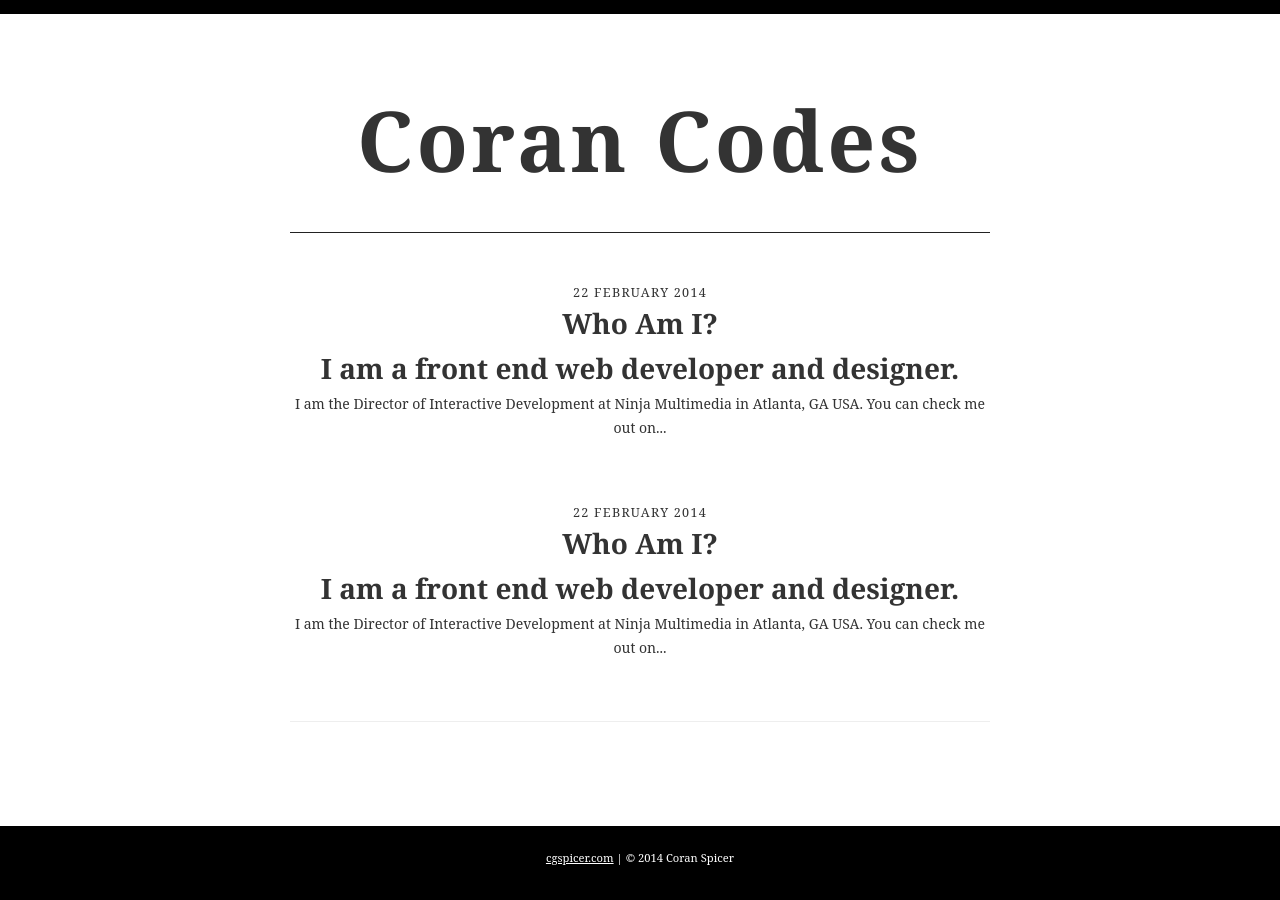
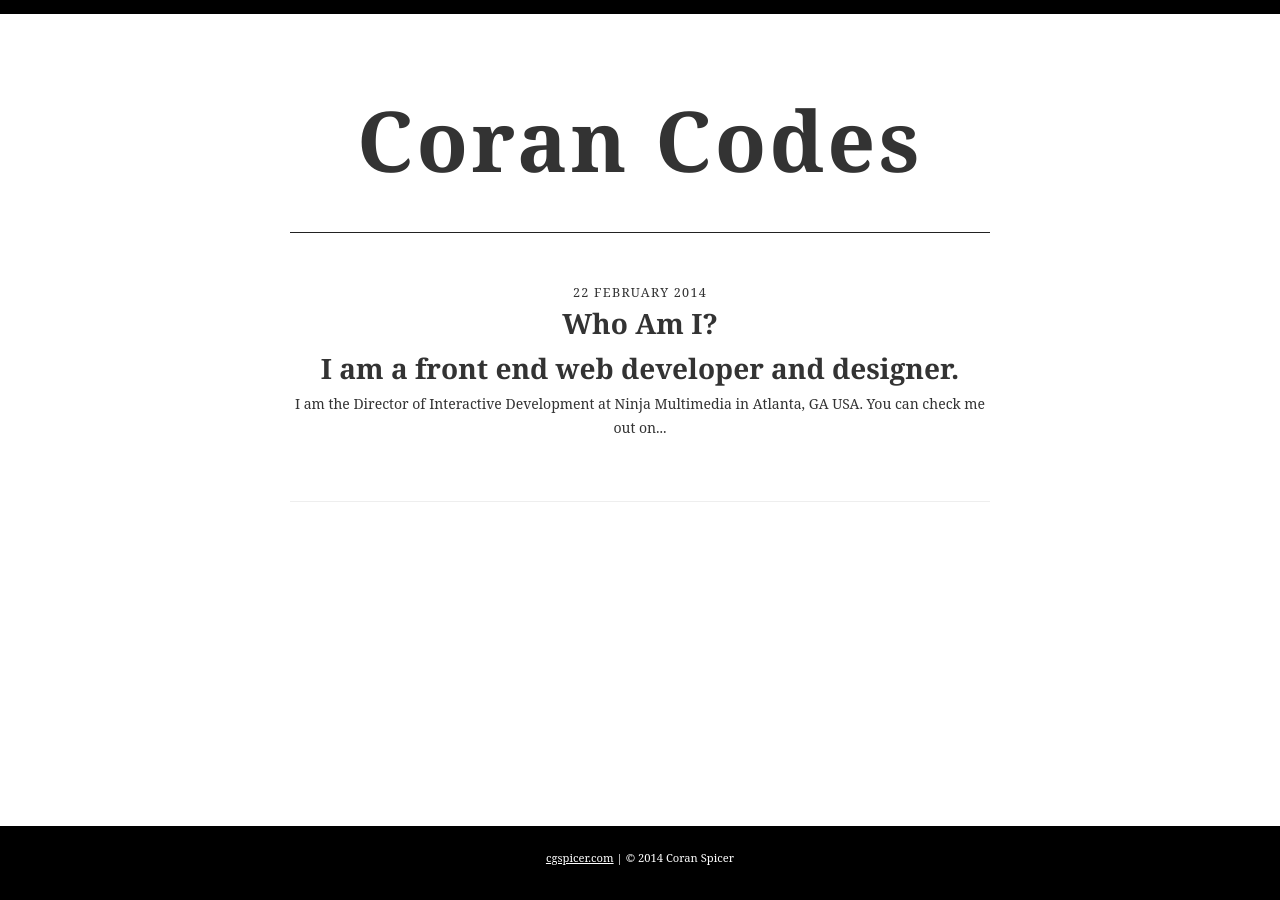
Before and after one commit to cgspicer/cgspicer.github.io, a Jekyll site: the page built from index.html, in a window 1280 px wide. Built offline with Jekyll 4.4.1, drawn with Linux system fonts in a browser that asks for light colours; some web fonts are replaced; the list of posts is cut into pages by our own code; part of the change alters nothing that is shown.

```diff
--- a/_layouts/default.html
+++ b/_layouts/default.html
@@ -51,7 +51,14 @@
     <!-- Analytics
     ================================================== -->
     <script>
-		// analytics code
+      (function(i,s,o,g,r,a,m){i['GoogleAnalyticsObject']=r;i[r]=i[r]||function(){
+      (i[r].q=i[r].q||[]).push(arguments)},i[r].l=1*new Date();a=s.createElement(o),
+      m=s.getElementsByTagName(o)[0];a.async=1;a.src=g;m.parentNode.insertBefore(a,m)
+      })(window,document,'script','//www.google-analytics.com/analytics.js','ga');
+
+      ga('create', 'UA-48281948-1', 'cgspicer.com');
+      ga('send', 'pageview');
+
     </script>
 	</body>
 </html>
--- a/_posts/2014-02-22-new-blog.md
+++ /dev/null
@@ -1,32 +0,0 @@
----
-layout: post_page
-title: Who Am I?
----
-
-### I am a front end web developer and designer.
-I am the Director of Interactive Development at Ninja Multimedia in Atlanta, GA USA. You can check me out on my three favorite social media applications. Check out my code on [GitHub](http://www.github.com/cgspicer) and [CodePen](http://codepen.io/cgspicer) or join me in conversation on [Twitter](http://twitter.com/cgspicer).
-If you want to hire me for any freelance work, feel free to reach out to me at [cgspicer@gmail.com](mailto:cgspicer@gmail.com?Subject=Let%20Hire%20You!).
-
-### What am I good at?
-Based on my experiences, I prefer and excel at the following:
-- HTML & CSS (obviously)
-- Javascript
-  - Pure JS
-  - jQuery and plugin development
-  - Coffeescript
-  - node.js
-- CMS
-  - Wordpress
-  - Magento
-  - Jekyll
-- Animation
-  - GreenSock Animation Platform
-  - CSS
-  - Flash
-
-### What can I do?
-By dumping all these tools and many more into a command line cauldron I concote:
-- Simple informational sites for your portfolio or small business-- About page? Check. Contact form? Tick. Blog of your inner thoughts and desires? Done.
-- Complex sites with dynamic content-- Maybe you have a conference coming up and you need to edit and post a schedule and have people register for it?
-- ECommerce sites-- Have a great product? Or a bunch of em? Want to sell em to the whole entire world's population (with an internet connection and a modern browser)?
-- Super cool iOS and Andriod apps-- Slap some animations and copy together to tell an amazing story, empower your clients to manage stuff with your whiz bang utility app, or control your arduino moisture monitor connected houseplant's watering schedule from your pocket, son!
```
